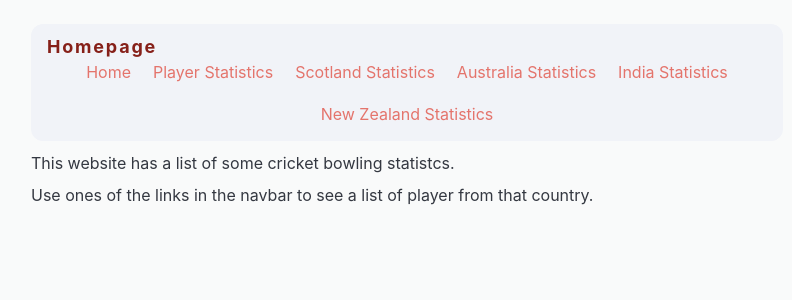
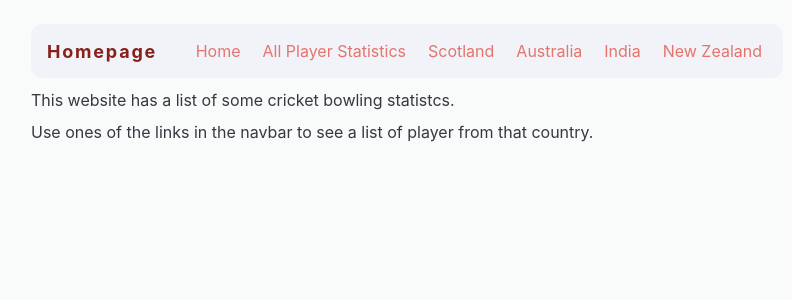
Before and after one commit to zadeviggers/12dts, a Flask app: page / in a window 1280 px wide. Shown: the top 300 px of the page, without its empty margins (233-1025 px from the left). Run offline with Flask 2, Linux system fonts and the light colour scheme.

Commit message:
improve navbar links
Signed-off-by: Zade Viggers <zade.viggers@gmail.com>

```diff
--- a/databases/databases-assesment-flask-thingy/templates/layout.jinja
+++ b/databases/databases-assesment-flask-thingy/templates/layout.jinja
@@ -15,11 +15,11 @@
                 <h1>{{ self.title() }}</h1>
                 <nav>
                     <a href="/">Home</a>
-                    <a href="/cricket-stats">Player Statistics</a>
-                    <a href="/cricket-stats?country=SCOT">Scotland Statistics</a>
-                    <a href="/cricket-stats?country=AUS">Australia Statistics</a>
-                    <a href="/cricket-stats?country=IND">India Statistics</a>
-                    <a href="/cricket-stats?country=NZ">New Zealand Statistics</a>
+                    <a href="/cricket-stats">All Player Statistics</a>
+                    <a href="/cricket-stats?country=SCOT">Scotland</a>
+                    <a href="/cricket-stats?country=AUS">Australia</a>
+                    <a href="/cricket-stats?country=IND">India</a>
+                    <a href="/cricket-stats?country=NZ">New Zealand</a>
                 </nav>
             </header>
         </div>
```
